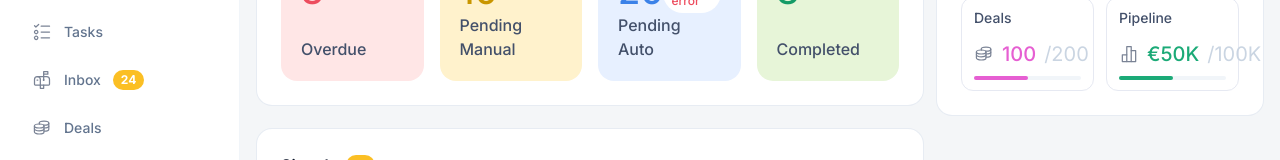
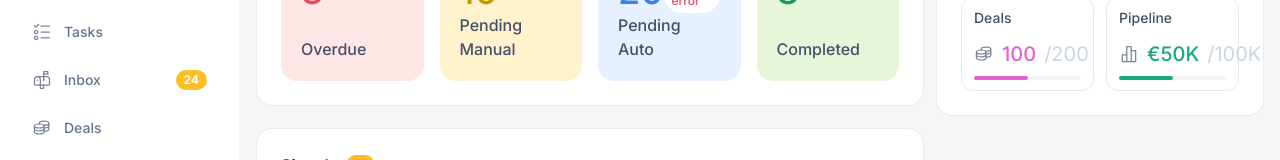
Before and after one commit to Ferran00/crono-assignment, a React (Vite) app: page / in a window 1280 px wide. Shown: the part 320-480 px from the top of the page. Built offline with nearby package versions, Linux system fonts and the light colour scheme.

Commit message:
style: sidebar's unread bubble: push to right

```diff
--- a/src/dashboard/components/Sidebar/Sidebar.tsx
+++ b/src/dashboard/components/Sidebar/Sidebar.tsx
@@ -71,7 +71,7 @@ export function Sidebar() {
             {!collapsed && label}
 
             {/* Unread bubble */}
-            {!collapsed && parseInt(unreadCount) > 0 && (<span className="new-item-count-indicator"> {unreadCount} </span>)}
+            {!collapsed && parseInt(unreadCount) > 0 && (<span className="new-item-count-indicator ml-auto"> {unreadCount} </span>)}
           </button>
         ))}
       </nav>
```
